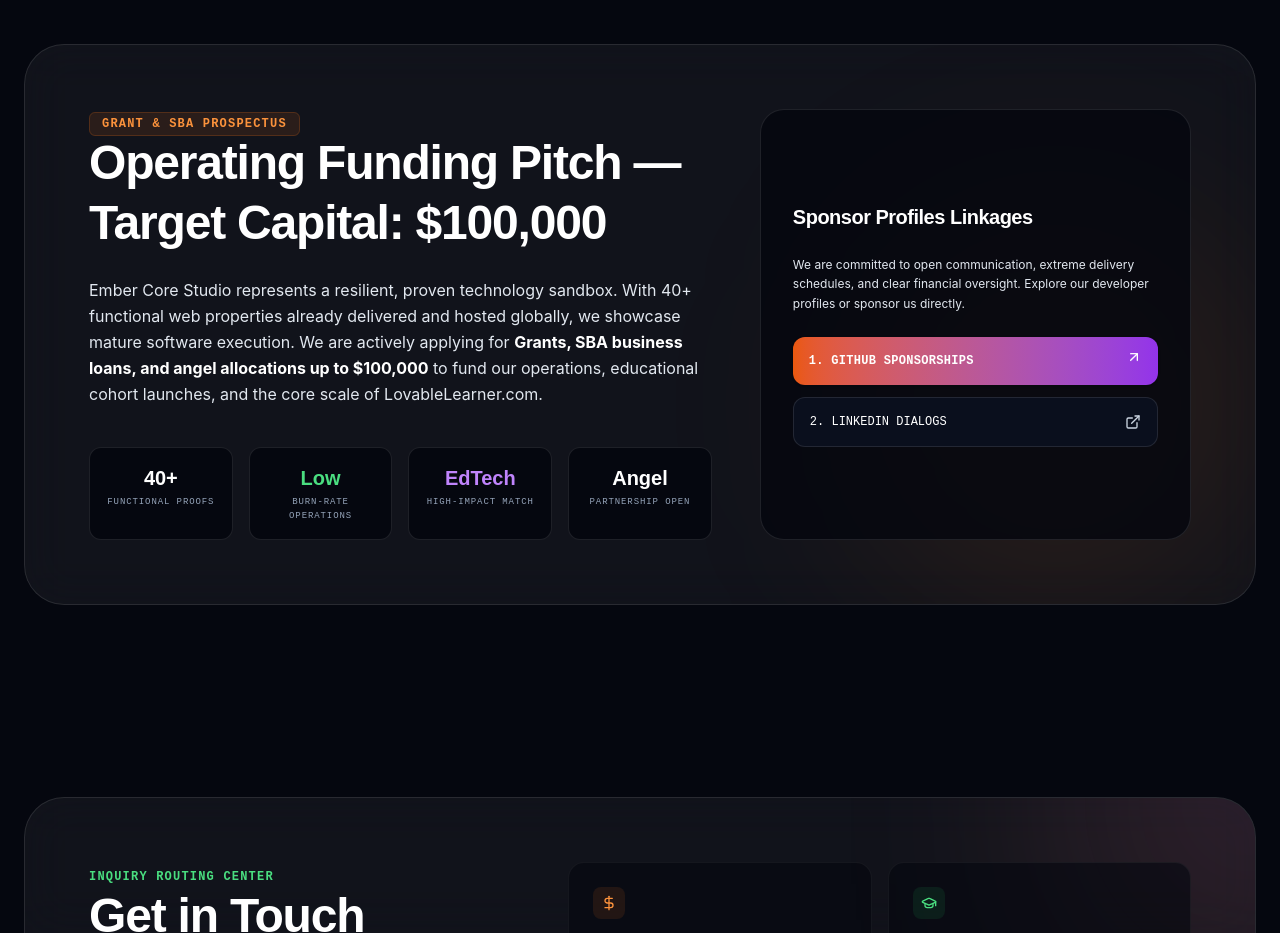
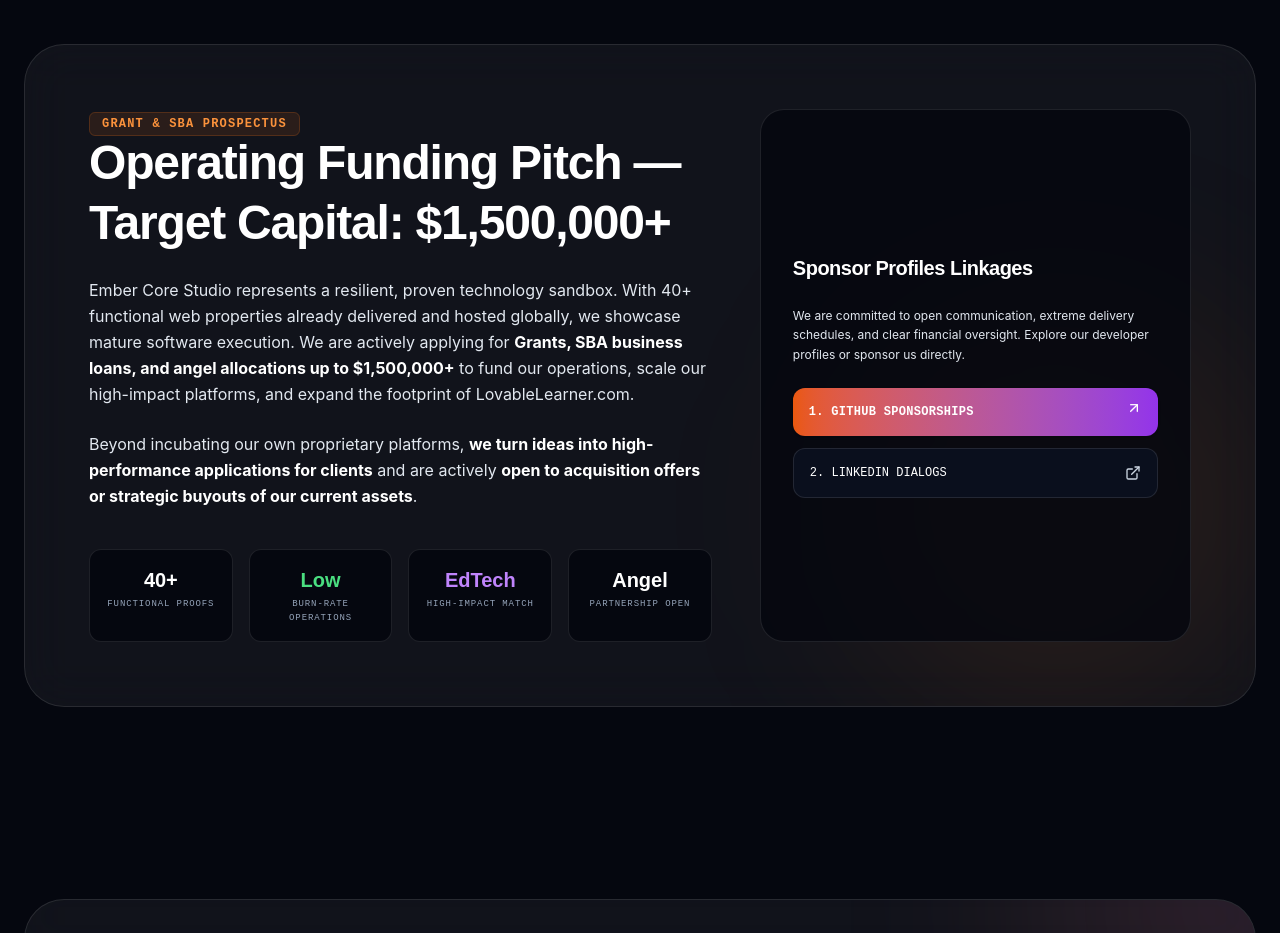
Before and after one commit to ayaghi88/EmberCoreStudio, a React (Vite) app: page / in a window 1280 px wide. Shown: the part 7620-8553 px from the top of the page. Built offline with nearby package versions, Linux system fonts and the light colour scheme.

Commit message:
feat(funding): update capital target and strategy
Increase target capital to $1.5M+ and expand the business scope to include strategic acquisitions and custom development services.

```diff
--- a/src/App.tsx
+++ b/src/App.tsx
@@ -778,12 +778,15 @@
                 Grant & SBA Prospectus
               </span>
               <h2 className="text-3xl md:text-5xl font-display font-bold text-white leading-tight">
-                Operating Funding Pitch — Target Capital: $100,000
+                Operating Funding Pitch — Target Capital: $1,500,000+
               </h2>
               <p className="text-sm md:text-base text-clarity-300 leading-relaxed">
                 Ember Core Studio represents a resilient, proven technology sandbox.
                 With 40+ functional web properties already delivered and hosted globally, we showcase mature software execution.
-                We are actively applying for <strong className="text-white">Grants, SBA business loans, and angel allocations up to $100,000</strong> to fund our operations, educational cohort launches, and the core scale of LovableLearner.com.
+                We are actively applying for <strong className="text-white">Grants, SBA business loans, and angel allocations up to $1,500,000+</strong> to fund our operations, scale our high-impact platforms, and expand the footprint of LovableLearner.com.
+              </p>
+              <p className="text-sm md:text-base text-clarity-300 leading-relaxed">
+                Beyond incubating our own proprietary platforms, <strong className="text-white">we turn ideas into high-performance applications for clients</strong> and are actively <strong className="text-white">open to acquisition offers or strategic buyouts of our current assets</strong>.
               </p>
 
               <div className="grid grid-cols-2 md:grid-cols-4 gap-4 pt-4 text-center">
```
